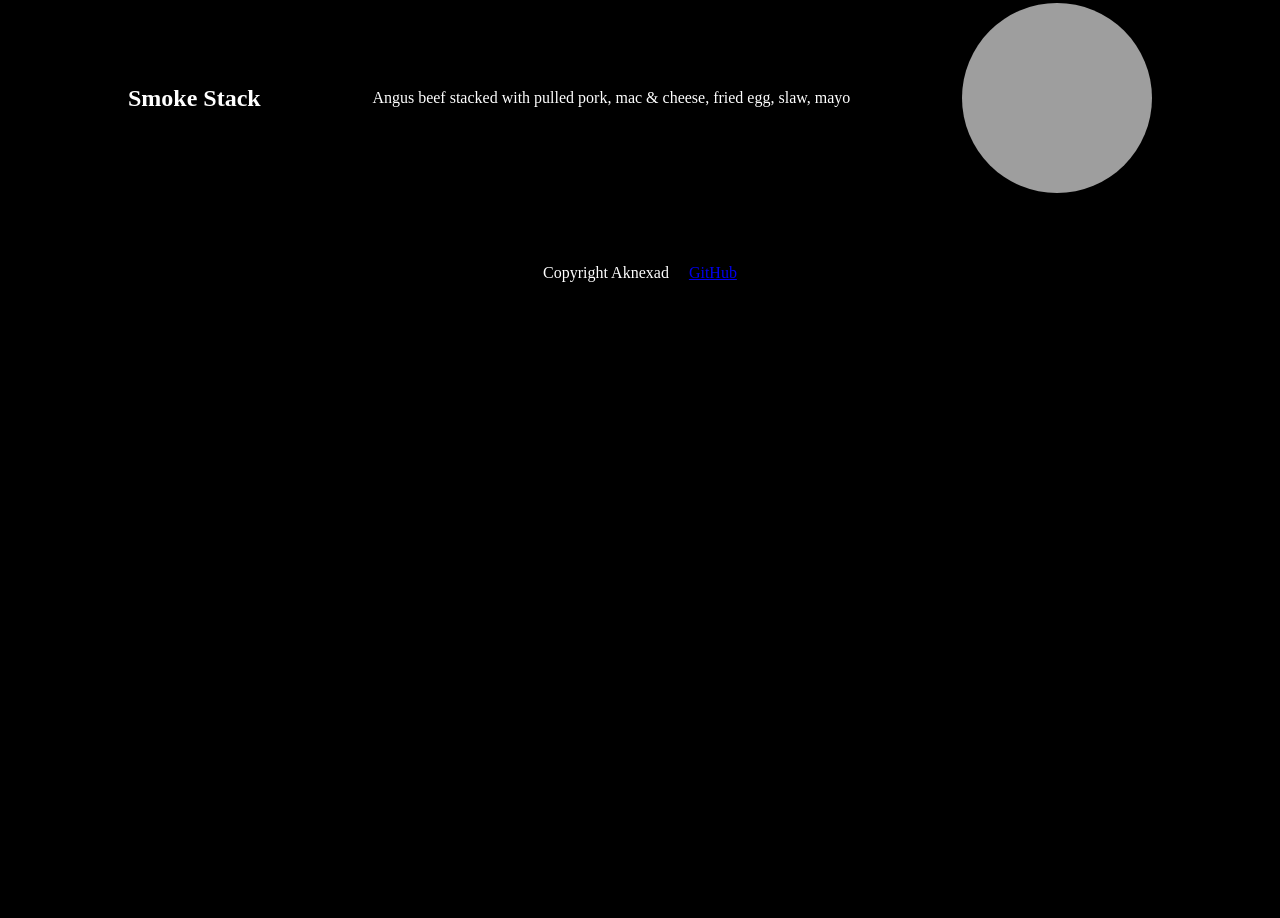
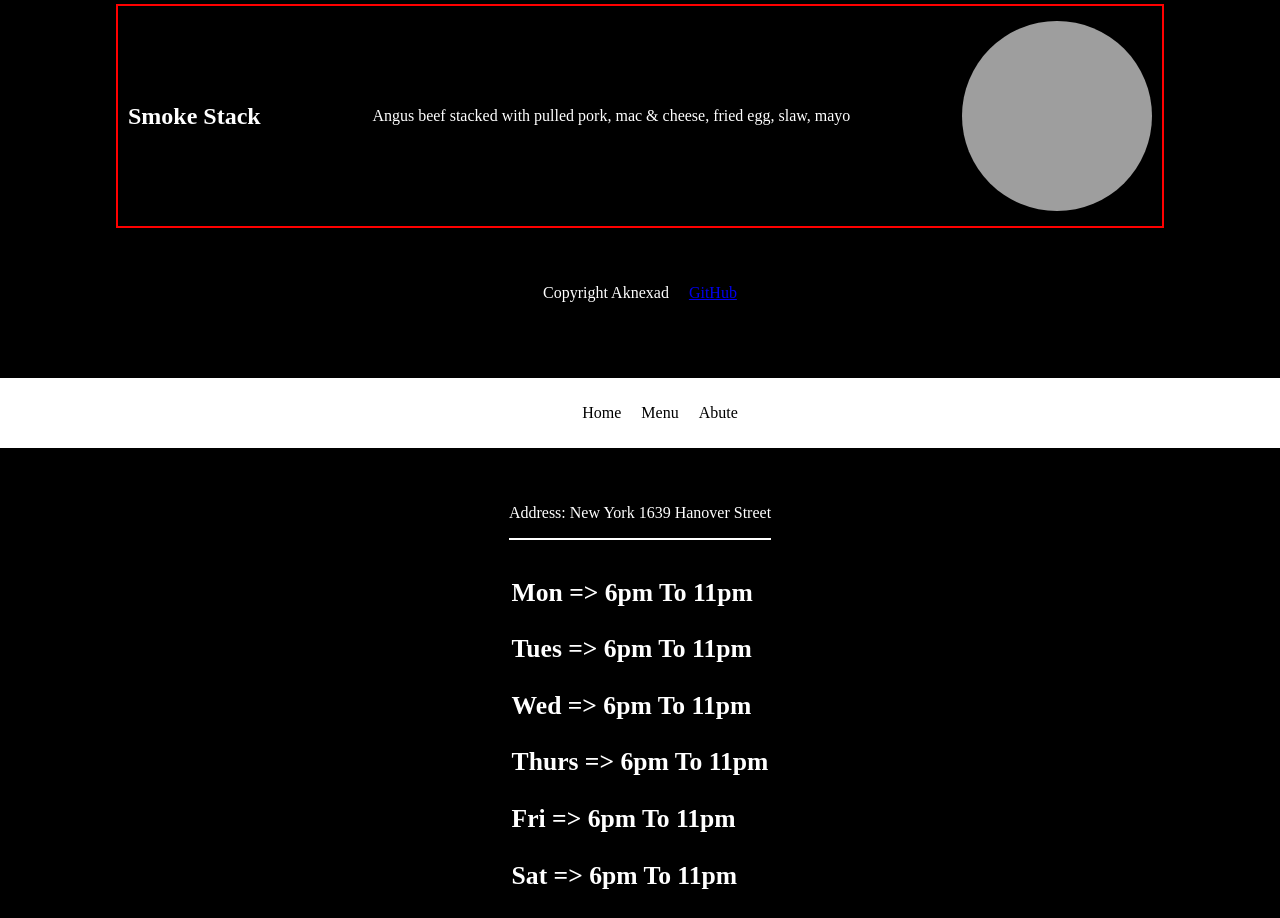
Before and after one commit to Aknexad/restaurant-page-webpack, a website built with webpack: page src/template.html in a window 1280 px wide. Shown: the part 1882-2800 px from the top of the page. Before the commit the page ends 2190 px from the top, so only its background shows below. Built offline with nearby package versions, Linux system fonts and the light colour scheme; grey boxes are pictures that could not be loaded.

Commit message:
add about page

```diff
--- /dev/null
+++ b/src/component/about.js
@@ -0,0 +1,39 @@
+function about() {
+  const days = [
+    'Mon',
+    'Tues',
+    'Wed',
+    'Thurs',
+    'Fri',
+    'Sat',
+    'Sun',
+  ];
+  const about = document.createElement('div');
+  const address = document.createElement('div');
+  const addressP = document.createElement('p');
+  const openAt = document.createElement('div');
+  const table = document.createElement('table');
+
+  for (let i = 0; i < days.length; i++) {
+    const element = days[i];
+    let p = document.createElement('p');
+    p.innerText = `${element} => 6pm To 11pm`;
+    table.appendChild(p);
+  }
+
+  about.classList.add('about');
+  address.classList.add('address');
+  openAt.classList.add('openAt');
+
+  addressP.innerText =
+    'Address: New York 1639 Hanover Street';
+
+  openAt.appendChild(table);
+  address.appendChild(addressP);
+  about.appendChild(address);
+  about.appendChild(openAt);
+
+  return about;
+}
+
+export default about;
--- a/src/index.js
+++ b/src/index.js
@@ -2,6 +2,8 @@ import './styles/main.css';
 
 import Home from './pages/home';
 import Meue from './pages/menu';
+import About from './pages/about';
 
 Home();
 Meue();
+About();
--- /dev/null
+++ b/src/pages/about.js
@@ -0,0 +1,11 @@
+import divNave from '../component/navbar';
+import footer from '../component/footer';
+import about from '../component/about';
+
+function About() {
+  document.querySelector('#content').appendChild(divNave());
+  document.querySelector('#content').appendChild(about());
+  document.querySelector('#content').appendChild(footer());
+}
+
+export default About;
--- a/src/styles/main.css
+++ b/src/styles/main.css
@@ -100,6 +100,7 @@ ul {
   justify-content: space-between;
   align-items: center;
   padding: 10px;
+  border: 2px solid red;
 }
 
 .foodImg {
@@ -110,3 +111,30 @@ ul {
   background-size: cover;
   background-repeat: no-repeat;
 }
+
+.about {
+  background-color: black;
+  color: white;
+  display: flex;
+  flex-direction: column;
+  justify-content: center;
+  align-items: center;
+  gap: 10px;
+  padding: 10px;
+}
+
+.address {
+  border-bottom: 2px solid white;
+}
+.address h2 {
+  font-size: 2.2rem;
+}
+
+.openAt {
+  font-size: 1.6rem;
+  font-weight: bolder;
+}
+
+.openAt p {
+  border-bottom: 1px solid black;
+}
```
